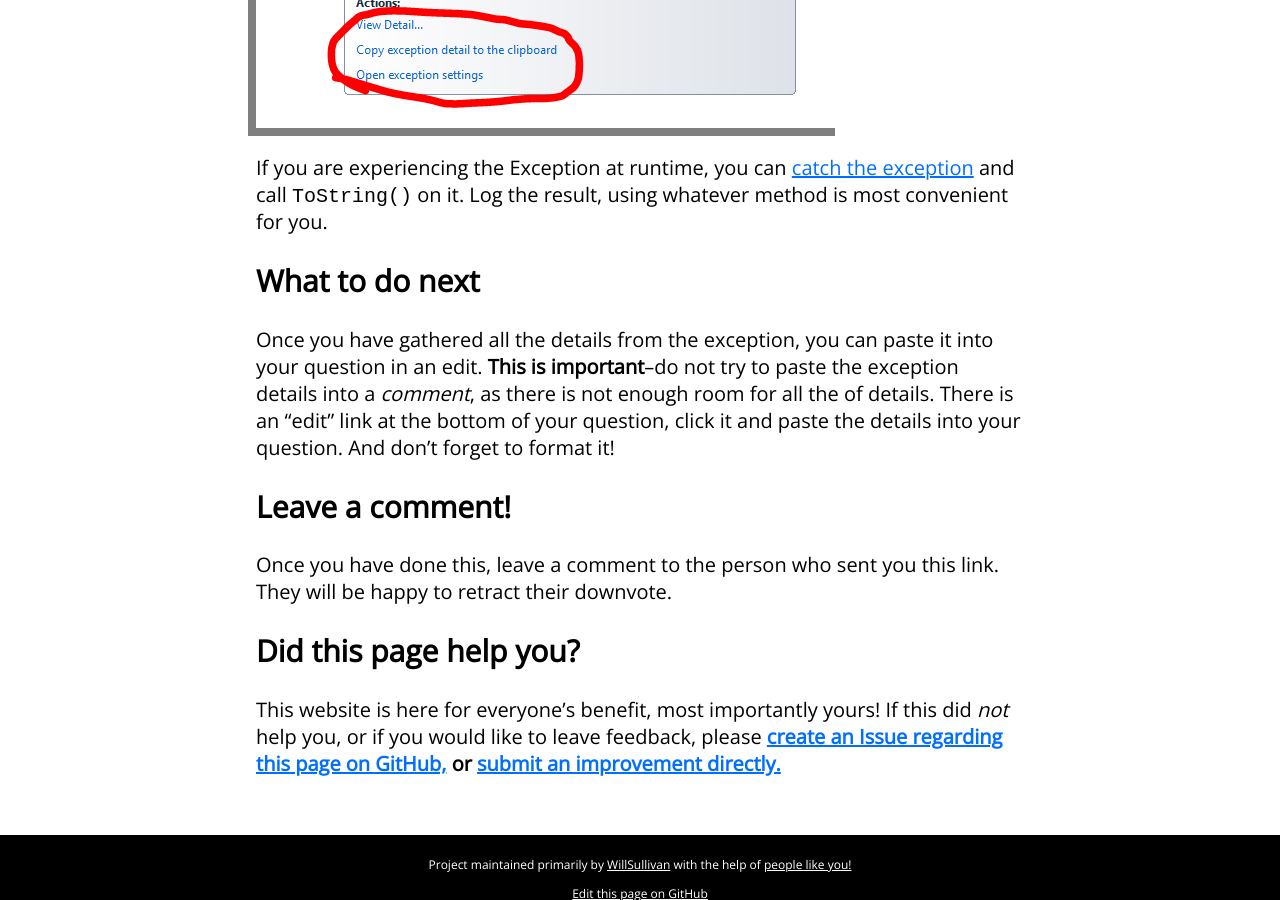
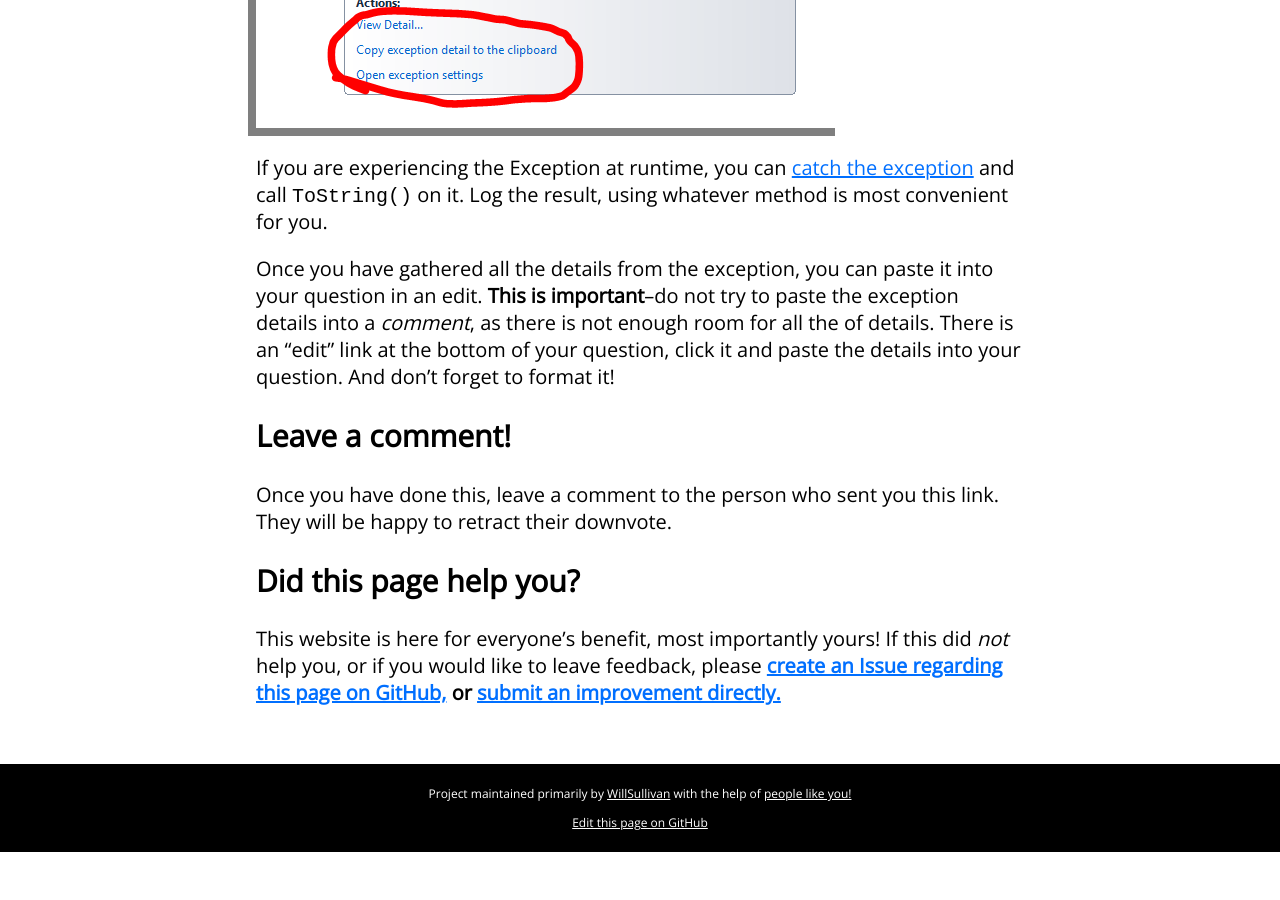
Before and after one commit to WillSullivan/idownvotedbecause, a Jekyll site: the page built from stackoverflow/noexceptiondetails.md, in a window 1280 px wide and 900 px high, scrolled down 2087 px. Built offline with Jekyll 4.4.1, drawn with Linux system fonts in a browser that asks for light colours; comment, search, counter and statistics services are not loaded; after the commit the page ends 2939 px from its top, so only the background shows below that.

Commit message:
Update noexceptiondetails.md

```diff
--- a/stackoverflow/noexceptiondetails.md
+++ b/stackoverflow/noexceptiondetails.md
@@ -33,7 +33,6 @@ If you are debugging in Visual Studio, the Exception Helper Dialog contains a li
 
 If you are experiencing the Exception at runtime, you can [catch the exception](http://stackoverflow.com/questions/9526139/how-to-catch-exceptions) and call `ToString()` on it. Log the result, using whatever method is most convenient for you.
 
-## What to do next
 Once you have gathered all the details from the exception, you can paste it into your question in an edit. **This is important**--do not try to paste the exception details into a _comment_, as there is not enough room for all the of details. There is an "edit" link at the bottom of your question, click it and paste the details into your question. And don't forget to format it!
 
 ## Leave a comment! {#leaveacomment}
```
